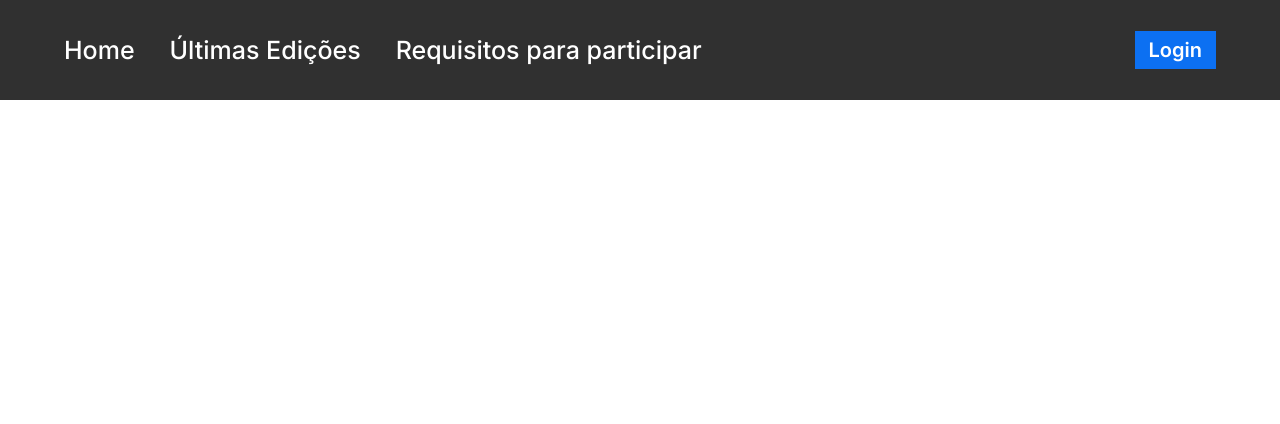
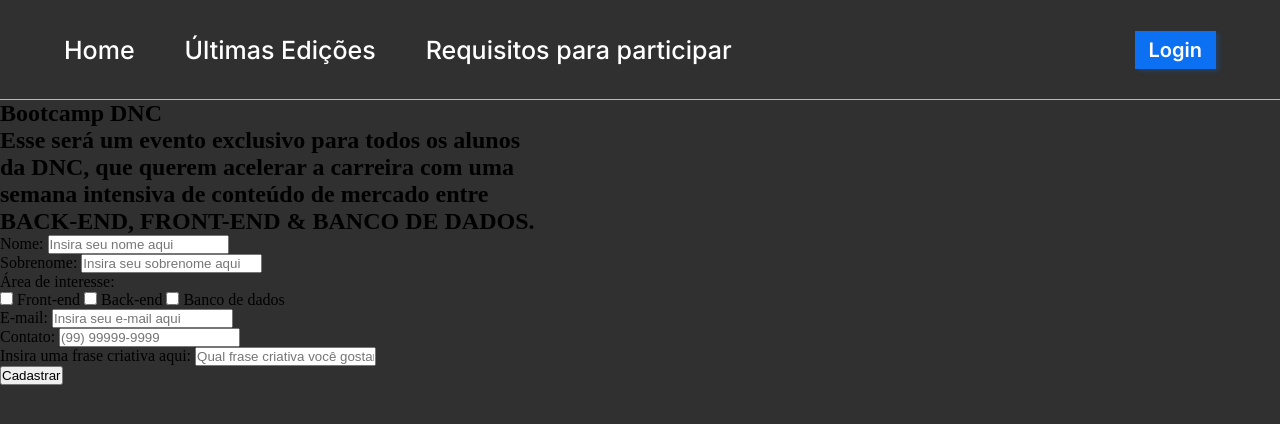
Before and after one commit to carlosaugusto25/landingpage-bootcamp, a plain HTML site: page index.html in a window 1280 px wide. Drawn offline with Linux system fonts and the light colour scheme.

Commit message:
construção do corpo do site e formulário

```diff
--- a/index.html
+++ b/index.html
@@ -18,5 +18,50 @@
         </div>
         <button>Login</button>
     </nav>
+    <section>
+        <header>
+            <h1>Bootcamp DNC</h1>
+            <h2>
+                Esse será um evento exclusivo para todos os alunos <br>
+                da <b>DNC</b>, que querem <span class="invert">acelerar a carreira</span> com uma <br>
+                semana intensiva de conteúdo de mercado entre <br>
+                <span class="invert">BACK-END, FRONT-END & BANCO DE DADOS.</span>
+            </h2>
+        </header>
+        <form action="" method="post">
+            <div class="form-group">
+                <label for="name">Nome:</label>
+                <input type="text" name="name" id="" placeholder="Insira seu nome aqui">
+            </div>
+            <div class="form-group">
+                <label for="name">Sobrenome:</label>
+                <input type="text" name="name" id="" placeholder="Insira seu sobrenome aqui">
+            </div>
+            <div class="form-group">
+                <label for="name">Área de interesse:</label>
+                <div class="checkbox-itens">
+                    <input type="checkbox" value="front" name="front"  id="">
+                    <label for="front">Front-end</label>
+                    <input type="checkbox" value="back" name="back" id="">
+                    <label for="back">Back-end</label>
+                    <input type="checkbox" name="bd" value="bd" id="">
+                    <label for="bd">Banco de dados</label>
+                </div>
+            </div>
+            <div class="form-group">
+                <label for="name">E-mail:</label>
+                <input type="email" name="name" id="" placeholder="Insira seu e-mail aqui">
+            </div>
+            <div class="form-group">
+                <label for="name">Contato:</label>
+                <input type="tel" name="name" id="" placeholder="(99) 99999-9999">
+            </div>
+            <div class="form-group">
+                <label for="name">Insira uma frase criativa aqui:</label>
+                <input type="text" name="name" id="" placeholder="Qual frase criativa você gostaria de falar? :)">
+            </div>
+            <input type="submit" value="Cadastrar">
+        </form>
+    </section>
 </body>
 </html>
--- a/style.css
+++ b/style.css
@@ -2,6 +2,12 @@
     margin: 0;
     padding: 0;
     box-sizing: border-box;
+}
+
+body{
+    background: linear-gradient(180deg, rgba(12,112,242,0.5) 19.91%, rgba(12,112,242,0) 24.84%), #303030;
+    /* direção em graus pra onde vai o degradê, primeira cor e sua por centagem, segunda cor e sua por centagem */
+    background-repeat: no-repeat;
 }
 
 #principal{
@@ -12,24 +18,7 @@
     align-items: center;
     justify-content: space-between;
     padding: 0 5%;
-}
-
-#menu{
-    display: flex;
-    gap: 35px;
-}
-
-#menu a {
-    color: #fff;
-    text-decoration: none;
-    font-size: 25px;
-    font-family: 'Inter', sans-serif;
-    font-weight: 500;
-}
-
-#menu a:hover{
-    opacity: 0.8;
-    transition: .5s;
+    border-bottom: 1px solid #bababa;
 }
 
 #principal button{
@@ -41,9 +30,29 @@
     padding: 7px 14px;
     font-size: 20px;
     cursor: pointer;
+    box-shadow: 3px 2px 4px rgba(12, 112, 242, 0.25);
+    /* vertical, horizontal, desfoque e opacidade */
 }
 
 #principal button:hover{
     opacity: 0.8;
     transition: .5s;
 }
+
+    #menu{
+        display: flex;
+        gap: 50px;
+    }
+
+    #menu a {
+        color: #fff;
+        text-decoration: none;
+        font-size: 25px;
+        font-family: 'Inter', sans-serif;
+        font-weight: 500;
+    }
+
+    #menu a:hover{
+        opacity: 0.8;
+        transition: .5s;
+    }
```
